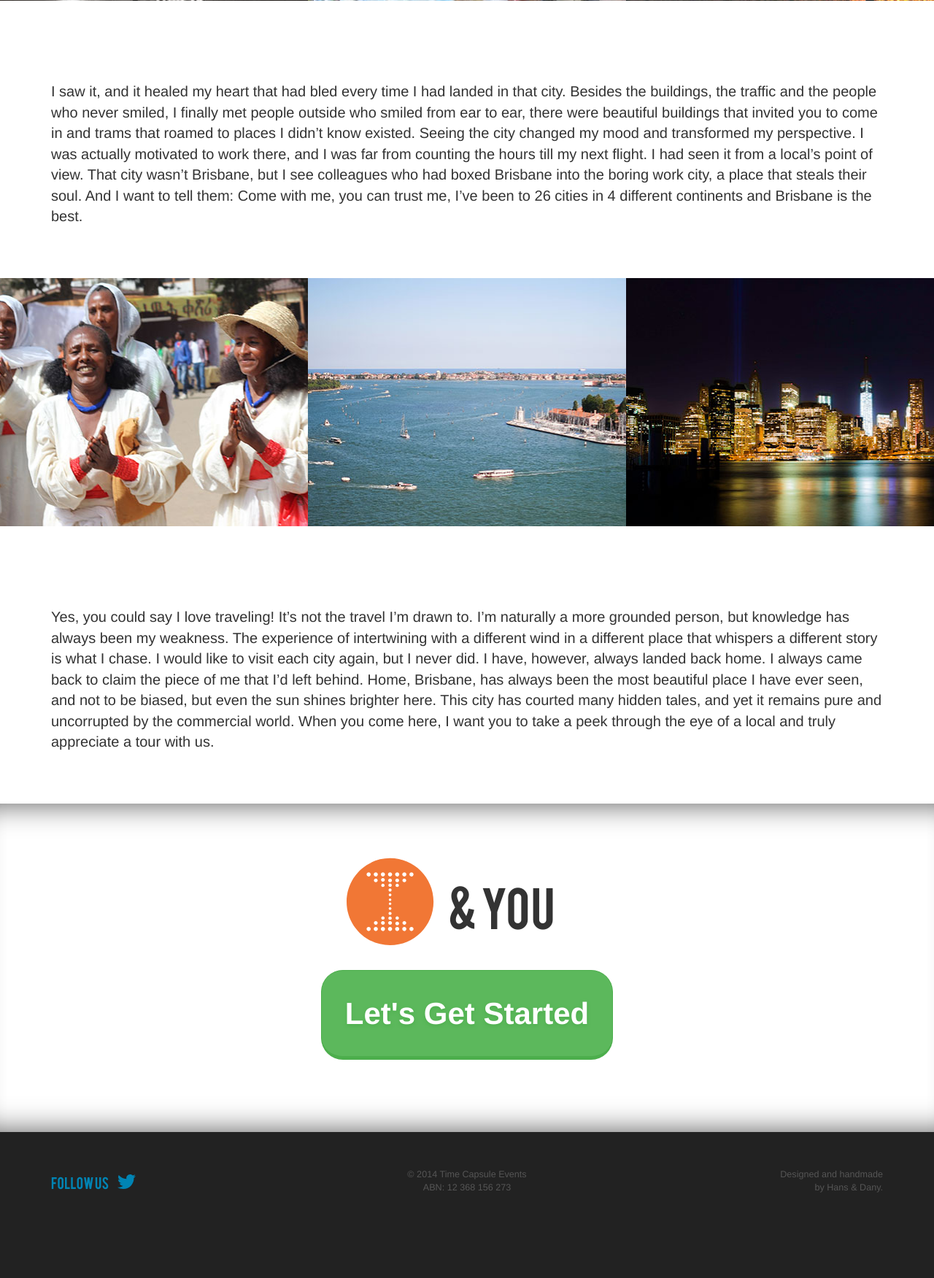
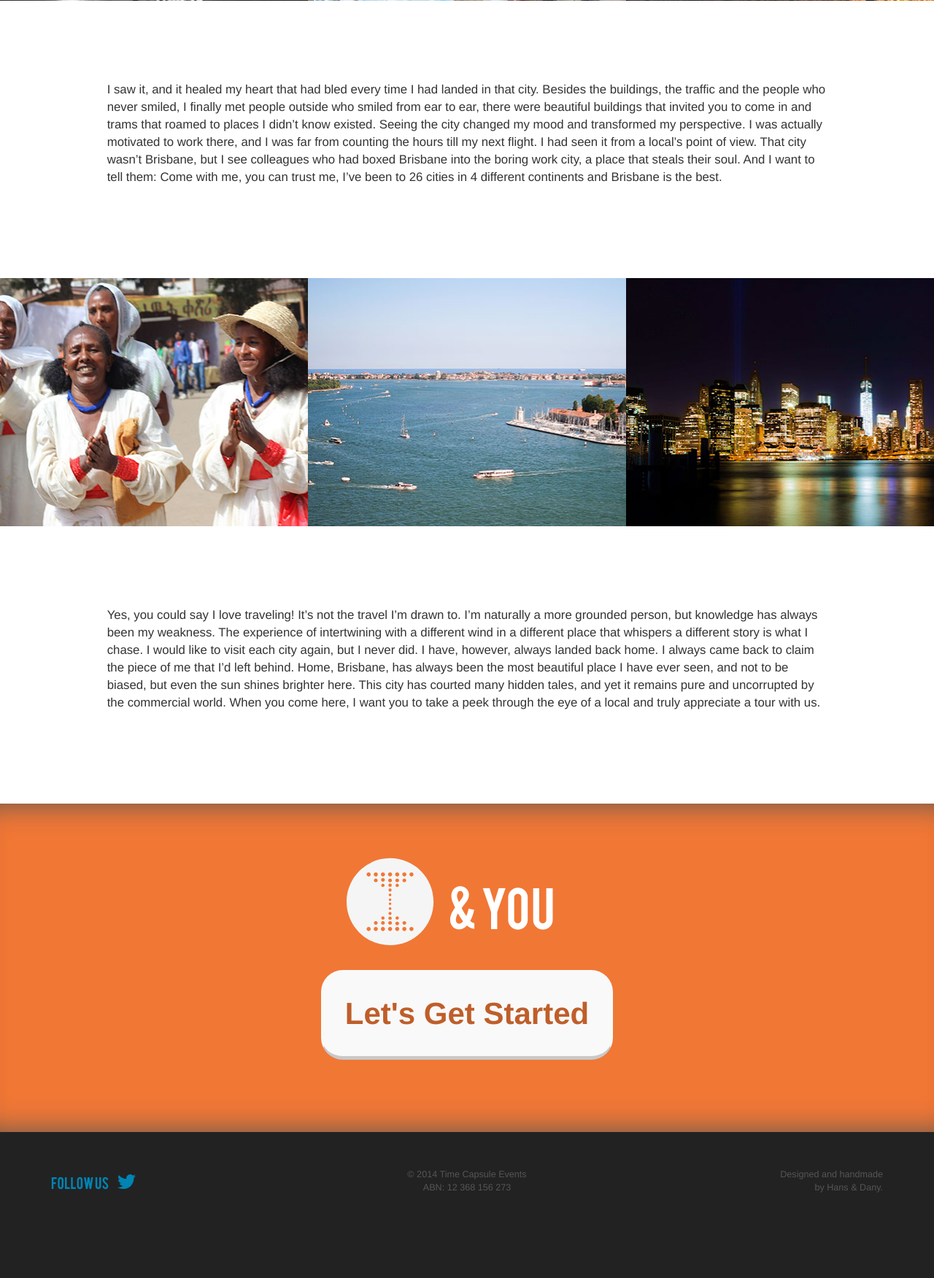
Before and after one commit to hanseinner/Peek-TimeCapsule-Events, a PHP site: page /mystory.php in a window 1280 px wide. Shown: the part 4243-5994 px from the top of the page at 73% size. Run offline with PHP 8.4, Linux system fonts and the light colour scheme; data that the repository does not hold is empty; some libraries are stand-ins or nearby versions.

Commit message:
Updated all the styling for all the pages

```diff
--- a/html/_/css/tcstyles.css
+++ b/html/_/css/tcstyles.css
@@ -7,7 +7,12 @@
 /* -------------------------------- */
 
 /* body fixes navbar overlapping the jumbotron */
-body { padding-top: 5%; }
+body {
+	padding-top: 5%;
+
+	/*Font styles*/
+	font-family: Helvetica Neue, Arial, sans-serif;
+}
 
 .jumbotron {
 	margin-bottom: 0px;
@@ -28,26 +33,13 @@ body { padding-top: 5%; }
 
 .pushdown100px { margin-bottom: 100px; }
 
-
-/*.jumbotron2 {
-	height: 850px;
-	padding-top: 150px;
-	color: inherit;
-}
-
-.jumbotron2 .jumbo_content p {
-	margin-top: 40px;
-}*/
-
 h1.font-bebas2 {
 	font-family: Bebas;
-	color: inherit;
 	text-align: center;
 	word-spacing: 15px;
 	font-size: 70px; }
 
 h2.font-bebas { font-family: Bebas;
-	font-size: 25px;
 }
 
 div.jumbo_content p {
@@ -72,26 +64,14 @@ div.jumbo_content p {
 .font-bebas { font-family:Bebas, sans-serif; }
 .font-writing { font-family:writing, serif; }
 
-.big_p {
-	font-size: 24px !important; /*overriding bootstrap*/
-}
+.big_p { font-size: 24px !important; } /*overriding bootstrap*/
+.med_p { font-size: 20px !important; } /*overriding bootstrap*/
+.small_p { font-size: 1.2em !important; } /*overriding bootstrap*/
 
-.med_p {
-	font-size: 20px !important; /*overriding bootstrap*/
-}
+.white_txt { color: #FFF !important; }
+.darkred_txt { color: #5C1B20 !important;}
 
-.small_p {
-	font-size: 1.2em !important; /*overriding bootstrap*/
-}
-
-.white_txt {
-	color: #FFF !important;
-}
-
-.center_txt {
-	text-align: center;
-}
-
+.center_txt { text-align: center; }
 .bold_txt { font-weight: 500;}
 
 
@@ -279,6 +259,12 @@ div.timeless_title {
 
 .mission_why .jumbo_content p {
 	margin-top: 40px;
+	text-align: center;
+
+	/*Font styles*/
+	font-size: 22px;
+	font-weight: 300;
+	color: #F5F5F5;
 }
 
 
@@ -287,15 +273,13 @@ div.timeless_title {
 .blogfeed h2 { margin-top: 80px;}
 
 /*what we can do together styles*/
+.whatwecando {
+	height: 1000px;
+}
 
 .whatwecando h2 {
 	margin-top: 80px;
 	}
-
-.whatwecando .third-third {
-	padding-top: 112px;
-}
-
 
 /* lets get started styles */
 
@@ -320,6 +304,97 @@ div.startsection {
 	display: inline-block;
 }
 
+.lightblue { color: #7DCDF3 !important;}
+.pink { color: #E8377A !important;}
+.dark_red { color: #A5313A !important;}
+.dark_blue { color: #0074D9 !important;}
+.purple { color: #8E6EB0 !important;}
+.orange {color: #F17735 !important;}
+
+.btn-dark_red {
+	background-color: #A5313A !important;
+	border-bottom: 5px solid #5C1B20 !important;
+	border-radius: 30px !important;
+	text-shadow: 0px 2px 5px #5C1B20;
+}
+
+.btn-dark_red:hover {
+	border-color: #5C1B20 !important;
+	background-color: #8A2930 !important;
+}
+
+.btn-lightblue {
+	background-color: #7DCDF3 !important;
+	border-bottom: 5px solid #5992AD !important;
+	border-radius: 30px !important;
+	text-shadow: 0px 2px 5px #5992AD;
+}
+
+.btn-lightblue:hover {
+	border-color: #5992AD !important;
+	background-color: #6DB3D4 !important;
+}
+
+.btn-dark_blue {
+	background-color: #0074D9 !important;
+	border-bottom: 5px solid #0057A3 !important;
+	border-radius: 30px !important;
+	text-shadow: 0px 2px 5px #0057A3;
+}
+
+.btn-dark_blue:hover {
+	border-color: #0057A3 !important;
+	background-color: #0065BD !important;
+}
+
+.btn-pink {
+	background-color: #E8377A !important;
+	border-bottom: 5px solid #B82C61 !important;
+	border-radius: 30px !important;
+	text-shadow: 0px 2px 5px #B82C61;
+}
+
+.btn-pink:hover {
+	border-color: #B82C61 !important;
+	background-color: #CF316D !important;
+}
+
+.btn-orange {
+	background-color: #F17735 !important;
+	border-bottom: 5px solid #BF5E2A !important;
+	border-radius: 30px !important;
+	text-shadow: 0px 2px 5px #BF5E2A;
+}
+
+.btn-orange:hover {
+	border-color: #BF5E2A !important;
+	background-color: #DE6E31 !important;
+}
+
+.btn-purple {
+	background-color: #58456E !important;
+	border-bottom: 5px solid #473859 !important;
+	border-radius: 30px !important;
+	text-shadow: 0px 2px 5px #473859;
+}
+
+.btn-purple:hover {
+	border-color: #473859 !important;
+	background-color: #503E63 !important;
+}
+
+.btn-white {
+	background-color: #F9F9F9 !important;
+	border-bottom: 5px solid #C8C8C8 !important;
+	border-radius: 30px !important;
+	/*text-shadow: 0px 2px 5px #C8C8C8;*/
+}
+
+.btn-white:hover {
+	border-color: #C8C8C8 !important;
+	background-color: #F0F0F0 !important;
+}
+
 button#getstarted {
 	height: 123px;
 	width: 400px;
@@ -327,14 +402,20 @@ button#getstarted {
 	/*Font styles*/
 	font-size: 3em;
 	font-weight: bold;
-	text-shadow: 0px 2px 5px #4cae4c;
-	border-bottom: 5px solid #4cae4c;
-	border-radius: 30px !important;
+	color: #F5F5F5;
 }
 
-button#getstarted:hover {
-	border-color: #398439 !important;
+button#getstarted_inverted {
+	height: 123px;
+	width: 400px;
+
+	/*Font styles*/
+	font-size: 3em;
+	font-weight: bold;
+	color: #BF5E2A;
 }
+
+
 
 img.tcnyou {
 	height: 120px;
--- a/html/contact.php
+++ b/html/contact.php
@@ -116,9 +116,9 @@
                         </div>
 
                         <div class="msgbuttons pull-right">
-                        		<button type="reset" id="resetmsgbutton" class="btn btn-warning btn-lg">
+                        		<button type="reset" id="resetmsgbutton" class="btn btn-dark_red btn-lg">
                         			<span class="glyphicon glyphicon-remove"></span>Clear</button>
-                            	<button type="submit" id="sendmsgbutton" class="btn btn-success btn-lg" >
+                            	<button type="submit" id="sendmsgbutton" class="btn btn-purple btn-lg" >
                             		<span class="glyphicon glyphicon-send"></span>Send</button>
 						</div>
 
--- a/html/mystory.php
+++ b/html/mystory.php
@@ -63,9 +63,9 @@
     </div> <!-- /.jumbotron-->
 
     <div class="jumbotron bg_white text_jumbo2">
-        <div class="container">
+        <div class="col-lg-10 col-lg-offset-1">
 
-            <p class="med_p">
+            <p class="small_p">
                My life was always surrounded by events! My parents hosted an annual St George’s Feast in our home, where
 			   we often had a turnaround of 200+ guests every year. It was always fun. I enjoyed inviting my family, friends & strangers
 			   to celebrate the feast. I spent the lead up time preparing and talking about St George and why we celebrated the feast,
@@ -99,9 +99,9 @@
 
 
     <div class="jumbotron bg_white text_jumbo2">
-        <div class="container">
+        <div class="col-lg-10 col-lg-offset-1">
 
-            <p class="med_p">
+            <p class="small_p">
 				The only thing I never liked is the camera, but I guess that’s part of the job. If you’re part of the bridal
 				party, you’re followed by the camera. I’ve dreamed about opening my own events and tourism business since 2006.
 				I’ve built my connections in the industry, and it’s a grand, competitive one. Finally, I’m here and I’m ready. I’ve
@@ -133,9 +133,9 @@
     </div> <!-- /.jumbotron-->
 
     <div class="jumbotron bg_white text_jumbo">
-        <div class="container">
+        <div class="col-lg-10 col-lg-offset-1">
 
-            <p class="med_p">
+            <p class="small_p">
                All these different weddings have one thing in common; confused brides who appreciated the direction. Most brides have a
 			   vision of what their wedding day should look like, but have no idea how to get there or the cost involved in getting there,
 			   not only the dollar value but the emotional and physical investment. They also don’t always have the cash to spend on a planner.
@@ -169,9 +169,9 @@
 
 
     <div class="jumbotron bg_white text_jumbo3">
-        <div class="container">
+        <div class="col-lg-10 col-lg-offset-1">
 
-            <p class="med_p">
+            <p class="small_p">
 				Events don’t only mean weddings and engagements. That’s why I divide them into three different events: there are the
 				heart-to-heart events, the corporate, and the tourism events.
 				Tourism events are those occasions where people make memories that belong to a theme and to Queensland. I’ve been to
@@ -202,9 +202,9 @@
     </div> <!-- /.jumbotron-->
 
     <div class="jumbotron bg_white text_jumbo3">
-        <div class="container">
+        <div class="col-lg-10 col-lg-offset-1">
 
-            <p class="med_p">
+            <p class="small_p">
                 I saw it, and it healed my heart that had bled every time I had landed in that city. Besides the buildings,
 				the traffic and the people who never smiled, I finally met people outside who smiled from ear to ear,
 				there were beautiful buildings that invited you to come in and trams that roamed to places I didn’t know existed.
@@ -237,9 +237,9 @@
     </div> <!-- /.jumbotron-->
 
     <div class="jumbotron bg_white text_jumbo3">
-        <div class="container">
+        <div class="col-lg-10 col-lg-offset-1">
 
-            <p class="med_p">
+            <p class="small_p">
                 Yes, you could say I love traveling! It’s not the travel I’m drawn to. I’m naturally a more grounded person,
 				but knowledge has always been my weakness. The experience of intertwining with a different wind in a different
 				place that whispers a different story is what I chase.
@@ -253,18 +253,18 @@
     </div> <!-- /.jumbotron-->
 
 
-    <div class="jumbotron startsection bg_white">
+    <div class="jumbotron startsection bg_orange">
         <div class="container">
 
                 <div class="row">
                     <div class="col-md-4 col-md-offset-4">
-                         <img src="<?php echo $svgpath ?>" class="tcnyou" alt="Responsive image" />
-                         <h1 class="font-bebas">& YOU </h1>
+                         <img src="_/svg/tc_logo_white.svg" class="tcnyou" alt="Time Capsule events and you" />
+                         <h1 class="font-bebas white_txt">& YOU </h1>
 
                     </div>
                 </div>
 
-                <button id="getstarted" type="button" class="btn btn-success center-block">Let's Get Started</button>
+                <button id="getstarted_inverted" type="button" class="btn btn-white center-block">Let's Get Started</button>
 
         </div> <!-- /.container-->
     </div> <!-- /.jumbotron-->
```
Also changed, not shown: html/_/css/contactstyles.css (+5 -9 lines), html/_/css/corpstyles.css (+13 -1 lines), html/_/css/specialstyles.css (+7 -3 lines), html/_/css/tourstyles.css (+14 -7 lines), html/corporate.php (+4 -6 lines), html/index.php (+19 -13 lines), html/special.php (+29 -21 lines), html/tours.php (+9 -14 lines), html/_/svg/tc_logo_grey.svg (added), html/_/svg/tc_logo_white.svg (added), 2 other files.
